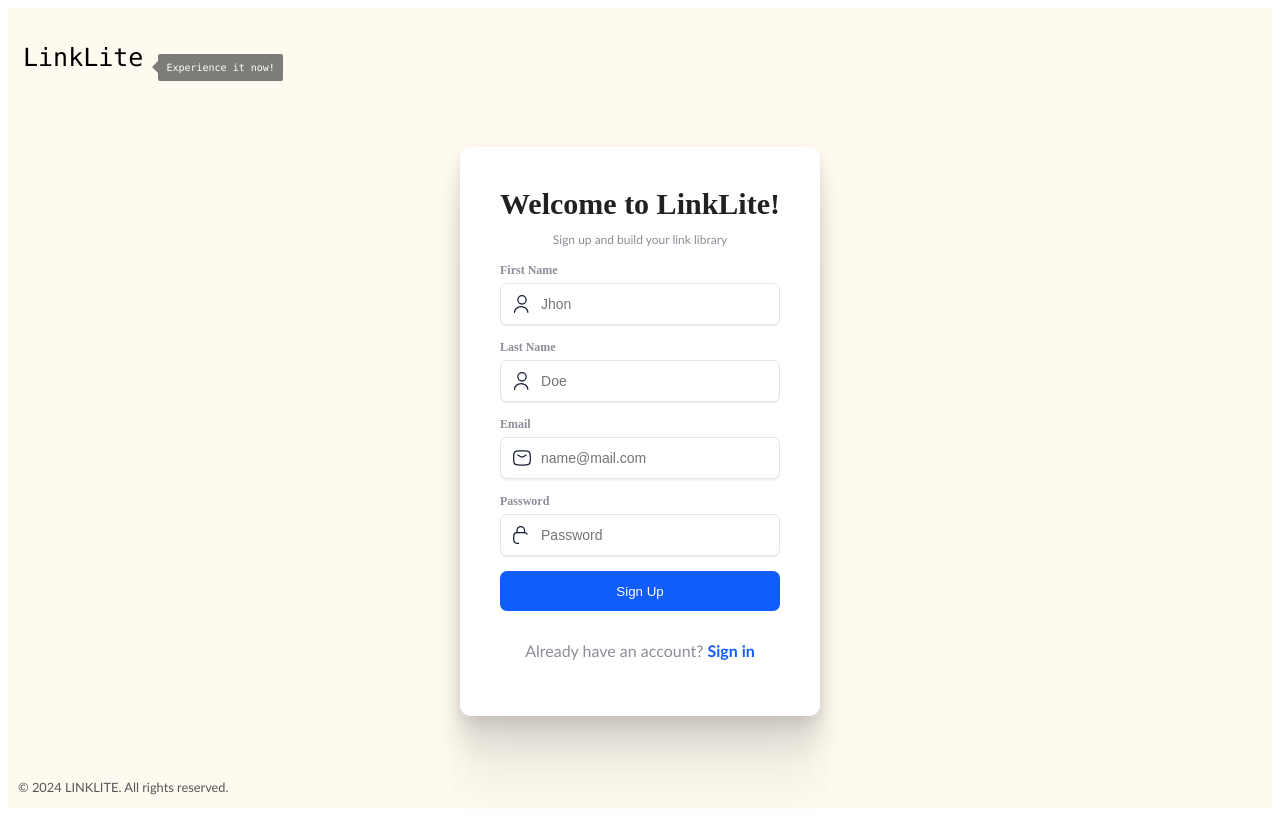
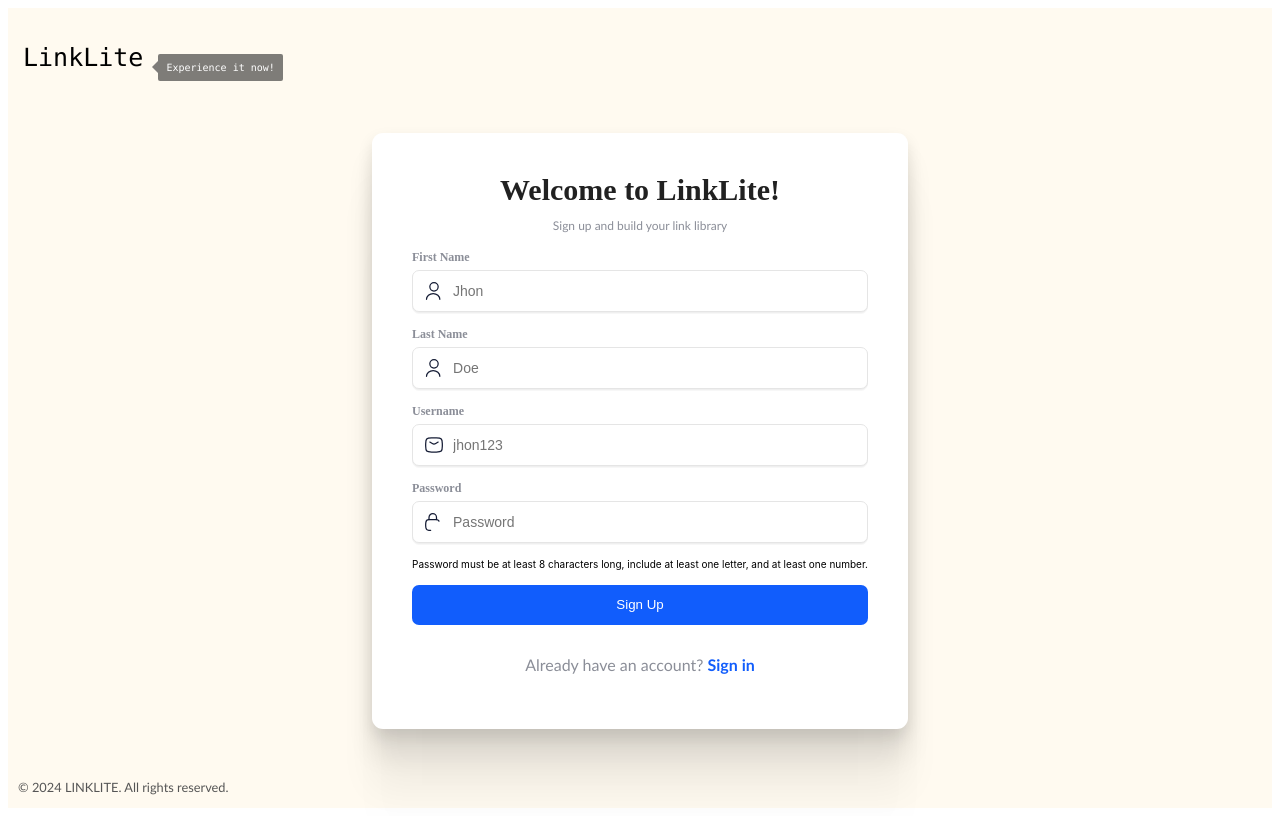
Before and after one commit to rajprince031/LinkLite, a React (Vite) app in the folder client/: page /signup in a window 1280 px wide. Built offline with nearby package versions, Linux system fonts and the light colour scheme; no server answers.

Commit message:
changing input field email to username

```diff
--- a/client/src/component/LogInPage.jsx
+++ b/client/src/component/LogInPage.jsx
@@ -68,7 +68,7 @@ const LogInPage = () => {
                     </span>
                 </div>
                 <div className="input_container">
-                    <label className="input_label" htmlFor="email_field">Email</label>
+                    <label className="input_label" htmlFor="email_field">Username</label>
                     <svg fill="none" viewBox="0 0 24 24" height="24" width="24" xmlns="http://www.w3.org/2000/svg" className="icon">
                         <path strokeLinecap="round" strokeLinejoin="round" strokeWidth="1.5" stroke="#141B34" d="M7 8.5L9.942 10.239C11.657 11.253 12.343 11.253 14.058 10.239L17 8.5" />
                         <path strokeLinejoin="round" strokeWidth="1.5" stroke="#141B34" d="M2.016 13.476C2.081 16.541 2.114 18.074 3.245 19.209C4.376 20.345 5.95 20.384 9.099 20.463C11.039 20.512 12.961 20.512 14.901 20.463C18.05 20.384 19.624 20.345 20.755 19.209C21.886 18.074 21.919 16.541 21.984 13.476C22.005 12.49 22.005 11.51 21.984 10.524C21.919 7.459 21.886 5.926 20.755 4.791C19.624 3.655 18.05 3.616 14.901 3.537C12.961 3.488 11.039 3.488 9.099 3.537C5.95 3.616 4.376 3.655 3.245 4.791C2.114 5.926 2.081 7.459 2.016 10.524C1.995 11.51 1.995 12.49 2.016 13.476Z" />
@@ -76,7 +76,7 @@ const LogInPage = () => {
                     <input
                     value={user.email}
                     onChange={(e) => updateUser({ ...user, email: e.target.value })}
-                    placeholder="name@mail.com"
+                    placeholder="username"
                     type="text"
                     className="input_field"
                      />
--- a/client/src/component/SignUpPage.jsx
+++ b/client/src/component/SignUpPage.jsx
@@ -68,7 +68,7 @@ const SingUpPage = () => {
                     </span>
                 </div>
                 <div className="input_container">
-                    <label className="input_label" htmlFor="email_field">First Name</label>
+                    <label className="input_label" >First Name</label>
                     <svg
                         xmlns="http://www.w3.org/2000/svg"
                         viewBox="0 0 24 24"
@@ -93,7 +93,7 @@ const SingUpPage = () => {
                     />
                 </div>
                 <div className="input_container">
-                    <label className="input_label" htmlFor="password_field">Last Name</label>
+                    <label className="input_label" >Last Name</label>
                     <svg
                         xmlns="http://www.w3.org/2000/svg"
                         viewBox="0 0 24 24"
@@ -118,7 +118,7 @@ const SingUpPage = () => {
                     />
                 </div>
                 <div className="input_container">
-                    <label className="input_label" htmlFor="email_field">Email</label>
+                    <label className="input_label" >Username</label>
                     <svg fill="none" viewBox="0 0 24 24" height="24" width="24" xmlns="http://www.w3.org/2000/svg" className="icon">
                         <path strokeLinecap="round" strokeLinejoin="round" strokeWidth="1.5" stroke="#141B34" d="M7 8.5L9.942 10.239C11.657 11.253 12.343 11.253 14.058 10.239L17 8.5" />
                         <path strokeLinejoin="round" strokeWidth="1.5" stroke="#141B34" d="M2.016 13.476C2.081 16.541 2.114 18.074 3.245 19.209C4.376 20.345 5.95 20.384 9.099 20.463C11.039 20.512 12.961 20.512 14.901 20.463C18.05 20.384 19.624 20.345 20.755 19.209C21.886 18.074 21.919 16.541 21.984 13.476C22.005 12.49 22.005 11.51 21.984 10.524C21.919 7.459 21.886 5.926 20.755 4.791C19.624 3.655 18.05 3.616 14.901 3.537C12.961 3.488 11.039 3.488 9.099 3.537C5.95 3.616 4.376 3.655 3.245 4.791C2.114 5.926 2.081 7.459 2.016 10.524C1.995 11.51 1.995 12.49 2.016 13.476Z" />
@@ -126,13 +126,13 @@ const SingUpPage = () => {
                     <input
                         value={user.email}
                         onChange={(e) => updateUser({ ...user, email: e.target.value })}
-                        placeholder="name@mail.com"
+                        placeholder="jhon123"
                         type="text"
                         className="input_field"
                     />
                 </div>
                 <div className="input_container">
-                    <label className="input_label" htmlFor="password_field">Password</label>
+                    <label className="input_label">Password</label>
                     <svg fill="none" viewBox="0 0 24 24" height="24" width="24" xmlns="http://www.w3.org/2000/svg" className="icon">
                         <path strokeLinecap="round" strokeWidth="1.5" stroke="#141B34" d="M18 11.004C17.417 9.917 16.273 9.158 14.952 9.099C13.477 9.034 11.979 9 10.329 9C8.679 9 7.181 9.034 5.706 9.099C3.953 9.177 2.513 10.488 2.279 12.162C2.126 13.254 2 14.373 2 15.513C2 16.653 2.126 17.773 2.279 18.865C2.513 20.539 3.953 21.85 5.706 21.928C6.42 21.959 7.26 21.983 8 22" />
                         <path strokeLinejoin="round" strokeLinecap="round" strokeWidth="1.5" stroke="#141B34" d="M6 9V6.5C6 4.015 8.015 2 10.5 2C12.985 2 15 4.015 15 6.5V9" />
@@ -146,10 +146,12 @@ const SingUpPage = () => {
                         className="input_field"
                     />
                 </div>
+                <label className="password_description">Password must be at least 8 characters long, include at least one letter, and at least one number.</label>
                 <button onClick={handleSignUpRequest} className="sign-in_btn">
                     {isSpinner && <span><Spinner /></span>}
                     {!isSpinner && <span>Sign Up</span>}
                 </button>
+
 
                 <p className="note" onClick={moveToLogInPage}>Already have an account? <strong>Sign in</strong></p>
             </div>
```
Also changed, not shown: 1 other file (tests, documents, lock files or other folders).
